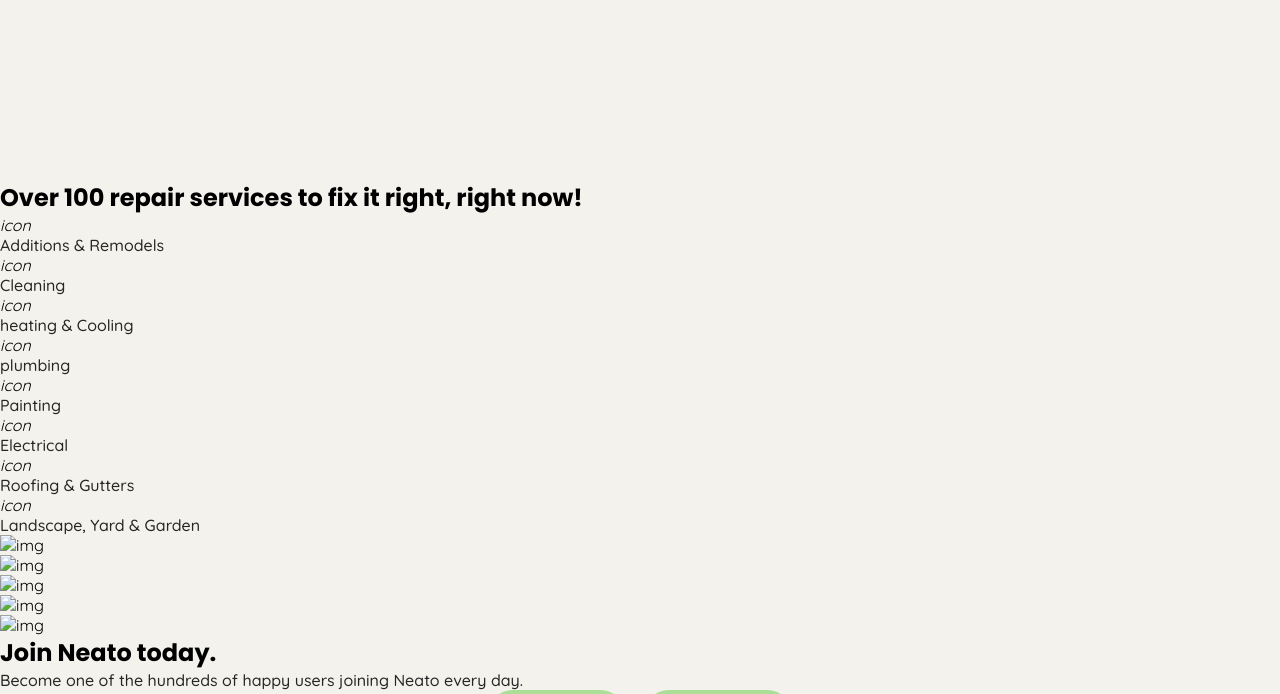
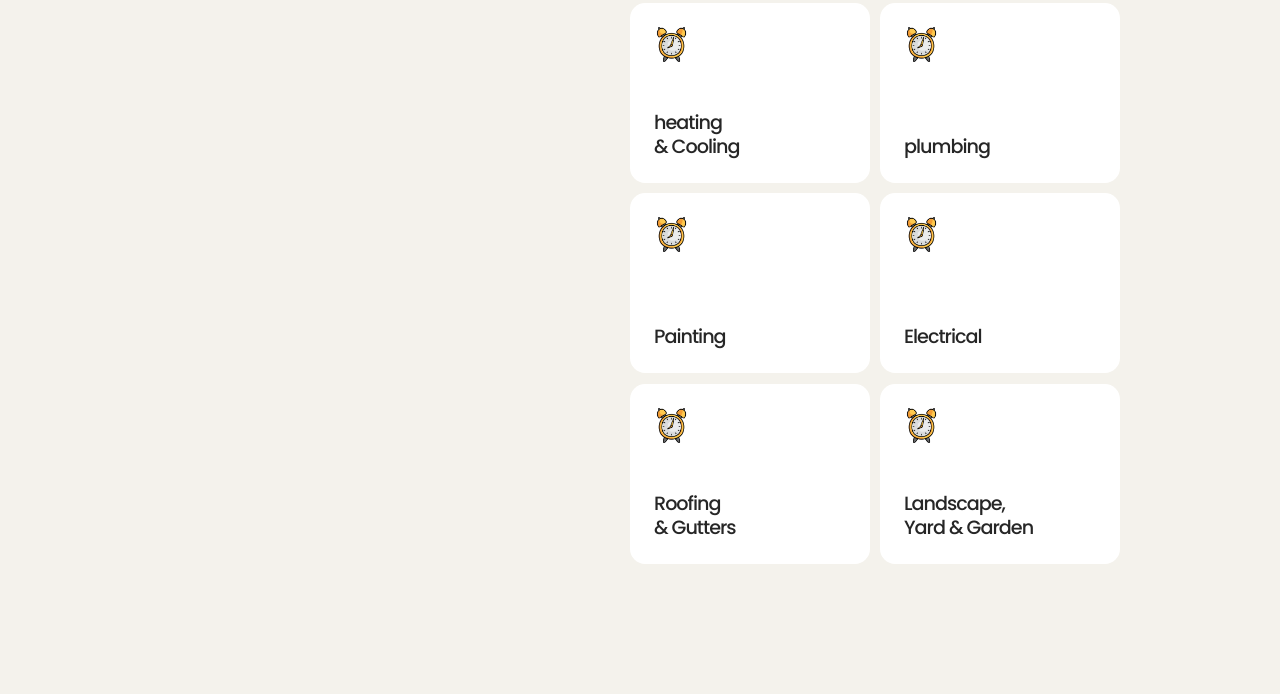
Before and after one commit to BridgeTraq/Odewale-Emmanuel, a plain HTML site: page Current Task/index.html in a window 1280 px wide. Shown: the part 5830-6524 px from the top of the page. Drawn offline with nearby package versions, Linux system fonts and the light colour scheme.

Commit message:
current progress

```diff
--- a/Current Task/index.html
+++ b/Current Task/index.html
@@ -210,12 +210,12 @@
         <section class="phone-section">
             <img src="./Asset/phone main.png" alt="" class="phone">
             <ul class="phone-parts">
-                <li><img src="./" alt="img" class="part-x"></li>
-                <li><img src="./" alt="img" class="part-x"></li>
-                <li><img src="./" alt="img" class="part-x"></li>
-                <li><img src="./" alt="img" class="part-x"></li>
-                <li><img src="./" alt="img" class="part-x"></li>
-                <li><img src="./" alt="img" class="part-x"></li>
+                <li><img src="./" alt="" class="part-x"></li>
+                <li><img src="./" alt="" class="part-x"></li>
+                <li><img src="./" alt="" class="part-x"></li>
+                <li><img src="./" alt="" class="part-x"></li>
+                <li><img src="./" alt="" class="part-x"></li>
+                <li><img src="./" alt="" class="part-x"></li>
             </ul>
         </section>
 
@@ -247,51 +247,51 @@
     <section class="repair-services-section">
         <h1 class="repair-title">Over 100 repair services to fix it right, right now!</h1>
         <ul class="repair-services">
-            <li class="service">
-                <i class="">icon</i>
-                <p>Additions & Remodels</p>
+            <li class="service sv-1">
+                <img src="./Asset/clock.png" alt="">
+                <p>Additions <br>& Remodels</p>
             </li>
-            <li class="service">
-                <i class="">icon</i>
+            <li class="service sv-2">
+                <img src="./Asset/clock.png" alt="">
                 <p>Cleaning</p>
             </li>
-            <li class="service">
-                <i class="">icon</i>
-                <p>heating & Cooling</p>
+            <li class="service sv-3">
+                <img src="./Asset/clock.png" alt="">
+                <p>heating <br>& Cooling</p>
             </li>
-            <li class="service">
-                <i class="">icon</i>
+            <li class="service sv-3">
+                <img src="./Asset/clock.png" alt="">
                 <p>plumbing</p>
             </li>
-            <li class="service">
-                <i class="">icon</i>
+            <li class="service sv-4">
+                <img src="./Asset/clock.png" alt="">
                 <p>Painting</p>
             </li>
-            <li class="service">
-                <i class="">icon</i>
+            <li class="service sv-5">
+                <img src="./Asset/clock.png" alt="">
                 <p>Electrical</p>
             </li>
-            <li class="service">
-                <i class="">icon</i>
-                <p>Roofing & Gutters</p>
+            <li class="service sv-6">
+                <img src="./Asset/clock.png" alt="">
+                <p>Roofing <br>& Gutters</p>
             </li>
-            <li class="service">
-                <i class="">icon</i>
-                <p>Landscape, Yard & Garden</p>
+            <li class="service sv-6">
+                <img src="./Asset/clock.png" alt="">
+                <p>Landscape, <br> Yard & Garden</p>
             </li>
         </ul>
     </section>
 
     <section class="join-neato-section">
-        <ul class="inro-images">
-            <li><img src="./" alt="img" class="phone-image main-img"></li>
-            <li><img src="./" alt="img" class="secondary-img"></li>
-            <li><img src="./" alt="img" class="secondary-img"></li>
-            <li><img src="./" alt="img" class="secondary-img"></li>
-            <li><img src="./" alt="img" class="secondary-img"></li>
+        <ul class="join-intro-images">
+            <li><img src="./Asset/phone-white.png" alt="img" class="phone-image main-img"></li>
+            <li><img src="./" alt="" class="float-img fi-1"></li>
+            <li><img src="./" alt="" class="float-img fi-2"></li>
+            <li><img src="./" alt="" class="float-img fi-3"></li>
+            <li><img src="./" alt="" class="float-img fi-4"></li>
         </ul>
 
-        <div class="">
+        <div class="join-neato">
             <h2>Join Neato today.</h2>
             <p>Become one of the hundreds of happy users joining Neato every day.</p>
             <div class="button-group">
--- a/Current Task/style.css
+++ b/Current Task/style.css
@@ -1590,13 +1590,14 @@ img.tool-box {
 
 /*---------------------- END OF FIX-SEC-2 SECTION -------------------- */
 
-/*----------------------- FIX-SECTION-2 ------------------------- */
+/*--------------------------- FIX-SECTION-2 --------------------------- */
 
 .fix-section-2 {
     grid-template-columns: 1.35fr 1fr;
     grid-template-rows: 15.87em 500px 4.5em;
     column-gap: 1.5em;
     transform: translateY(-20em);
+    margin: 0 auto;
     /* animate to 30 */
     animation: fixSection2Animate 1s ease-in-out .2s forwards;
 }
@@ -1744,3 +1745,304 @@ img.tool-box {
 }
 
 /*------------------------END OF FIX-SECTION-2 ------------------ */
+
+/* repair and join sections animate */
+.repair-services-section,
+.join-neato-section {
+    animation: moveAnimate 1s ease-in-out .2s forwards;
+}
+
+@keyframes moveAnimate {
+    0% {
+        transform: translateY(30em);
+    }
+
+    100% {
+        transform: translateY(-23em);
+    }
+}
+
+
+/*-------------------------- REPAIR SECTION ---------------------- */
+.repair-services-section {
+    display: grid;
+    grid-template-columns: repeat(2, 1fr);
+    column-gap: 2.8em;
+    /* padding: 3em; */
+    width: 75%;
+    margin: 0 auto 12em auto;
+    /* border: 1px solid salmon; */
+}
+
+.repair-services {
+    display: grid;
+    justify-content: center;
+    grid-template-columns: repeat(2, 240px);
+    row-gap: .65em;
+    column-gap: .65em;
+}
+
+.service {
+    display: flex;
+    justify-content: space-between;
+    flex-direction: column;
+    row-gap: 1em;
+    background-color: var(--white, #ffffff);
+    border-radius: .95em;
+    padding: 1.5em;
+    min-height: 180px;
+}
+
+.service img {
+    width: 35px;
+    height: 35px;
+    object-fit: contain;
+}
+
+.service p {
+    font-family: var(--poppins);
+    font-size: calc(1em + .25vw);
+    font-weight: 500;
+    letter-spacing: -1px;
+    line-height: 1.25;
+}
+
+h1.repair-title {
+    font-size: calc(1.75em + .45vw);
+    font-weight: 400;
+    line-height: 1.15;
+    width: 80%;
+    margin: 0 auto;
+    animation: repairTitleAnimate 1.35s ease-in-out .2s forwards;
+}
+
+@keyframes repairTitleAnimate {
+    0% {
+        opacity: 0;
+        line-height: 2;
+        transform: translateY(6em);
+    }
+
+    100% {
+        opacity: 1;
+        line-height: 1.15;
+        transform: translateY(0);
+    }
+}
+
+.sv-1 {
+    animation: sv1-Animate 1.35s ease-in-out .2s forwards;
+}
+
+@keyframes sv1-Animate {
+    0% {
+        opacity: 0;
+        transform: scale(.95);
+    }
+
+    100% {
+        opacity: 1;
+        transform: scale(1);
+    }
+}
+
+.sv-2 {
+    animation: sv2-Animate 1.65s ease-in-out .2s forwards;
+}
+
+@keyframes sv2-Animate {
+    0% {
+        opacity: 0;
+        transform: scale(.95);
+    }
+
+    100% {
+        opacity: 1;
+        transform: scale(1);
+    }
+}
+
+.sv-3 {
+    animation: sv3-Animate 1.95s ease-in-out .2s forwards;
+}
+
+@keyframes sv3-Animate {
+    0% {
+        opacity: 0;
+        transform: scale(.95);
+    }
+
+    100% {
+        opacity: 1;
+        transform: scale(1);
+    }
+}
+
+.sv-4 {
+    animation: sv4-Animate 1.25s ease-in-out .2s forwards;
+}
+
+@keyframes sv4-Animate {
+    0% {
+        opacity: 0;
+        transform: scale(.95);
+    }
+
+    100% {
+        opacity: 1;
+        transform: scale(1);
+    }
+}
+
+.sv-5 {
+    animation: sv5-Animate 1.55s ease-in-out .2s forwards;
+}
+
+@keyframes sv5-Animate {
+    0% {
+        opacity: 0;
+        transform: scale(.95);
+    }
+
+    100% {
+        opacity: 1;
+        transform: scale(1);
+    }
+}
+
+.sv-6 {
+    animation: sv6-Animate 1.85s ease-in-out .2s forwards;
+}
+
+@keyframes sv6-Animate {
+    0% {
+        opacity: 0;
+        transform: scale(.95);
+    }
+
+    100% {
+        opacity: 1;
+        transform: scale(1);
+    }
+}
+
+
+/*------------------------ END OF REPAIR SECTION ------------------ */
+
+/*------------------------ JOIN SECTION ------------------ */
+.join-neato-section {
+    display: flex;
+    flex-direction: column;
+    row-gap: 6em;
+}
+
+.join-intro-images {
+    max-width: 500px;
+    min-height: 500px;
+    width: 90%;
+    margin: auto;
+    display: flex;
+    justify-content: center;
+    border-radius: 25px;
+    background-color: var(--secondaryGreen3);
+    position: relative;
+    overflow: hidden;
+}
+
+.join-intro-images li:first-child img {
+    width: 500px;
+    height: 500px;
+    transform: translateY(11em) scale(1.25);
+    object-fit: contain;
+    animation: joinPhoneAnimate 1.15s ease-in-out .2s forwards;
+}
+
+@keyframes joinPhoneAnimate {
+    0% {
+        transform: translateY(30em);
+    }
+
+    100% {
+        transform: translateY(11em);
+    }
+}
+
+.join-intro-images li:not(.join-intro-images li:first-child) {
+    position: absolute;
+    left: 47%;
+    top: 45%;
+}
+
+.join-neato {
+    max-width: 500px;
+    width: 90%;
+    margin: auto;
+    display: flex;
+    justify-content: center;
+    flex-direction: column;
+    text-align: center;
+    row-gap: 1em;
+}
+
+.join-neato>h2 {
+    animation: joinNeat-H2-Animate 1.35s ease-in-out .2s forwards;
+    font-size: calc(1.75em + .85vw);
+    font-weight: 400;
+}
+
+@keyframes joinNeato-H2-Animate {
+    0% {
+        transform: translateY(4em);
+        opacity: 0;
+    }
+
+    100% {
+        transform: translateY(0);
+        opacity: 1;
+    }
+}
+
+.join-neato>p {
+    animation: joinNeato-P-Animate 1.65s ease-in-out .2s forwards;
+    font-family: var(--roboto);
+    font-weight: 400;
+}
+
+@keyframes joinNeato-P-Animate {
+    0% {
+        transform: translateY(4em);
+        opacity: 0;
+    }
+
+    100% {
+        transform: translateY(0);
+        opacity: 1;
+    }
+}
+
+.join-neato>.button-group {
+    margin-top: 1em;
+    animation: joinNeatoBtnGrp-Animate 1.95s ease-in-out .2s forwards;
+}
+
+@keyframes joinNeatoBtnGrp-Animate {
+    0% {
+        transform: translateY(4em);
+        opacity: 0;
+    }
+
+    100% {
+        transform: translateY(0);
+        opacity: 1;
+    }
+}
+
+.join-neato>.button-group .button {
+    background-color: var(--green, #00613b);
+}
+
+.join-neato>.button-group .button * {
+    color: var(--white, #ffffff);
+}
+
+/*------------------------ END OF JOIN SECTION ------------------ */
```
